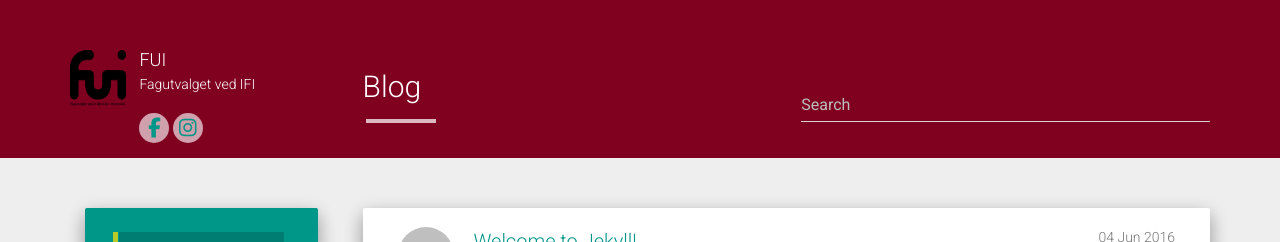
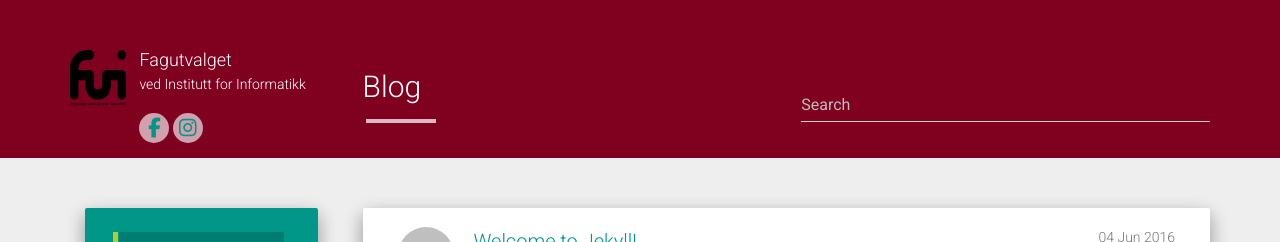
Before and after one commit to fui/fui.github.io, a Jekyll site: the page built from index.html, in a window 1280 px wide. Shown: the top 242 px of the page. Built offline with Jekyll 4.4.1, drawn with Linux system fonts in a browser that asks for light colours; nearby versions of some CDN libraries; the list of posts is cut into pages by our own code.

Commit message:
update title

```diff
--- a/_config.yml
+++ b/_config.yml
@@ -1,9 +1,9 @@
 title: FUI
 description: Fagutvalget
-author: FUI
+author: Fagutvalget
 logo: /hcz-jekyll-blog/static/img/avatar.png
 github: https://github.com/codeasashu
-about: Fagutvalget ved IFI
+about: ved Institutt for Informatikk
 
 baseurl: "https://fui.github.io/"
 url: "https://fui.github.io/"
```
